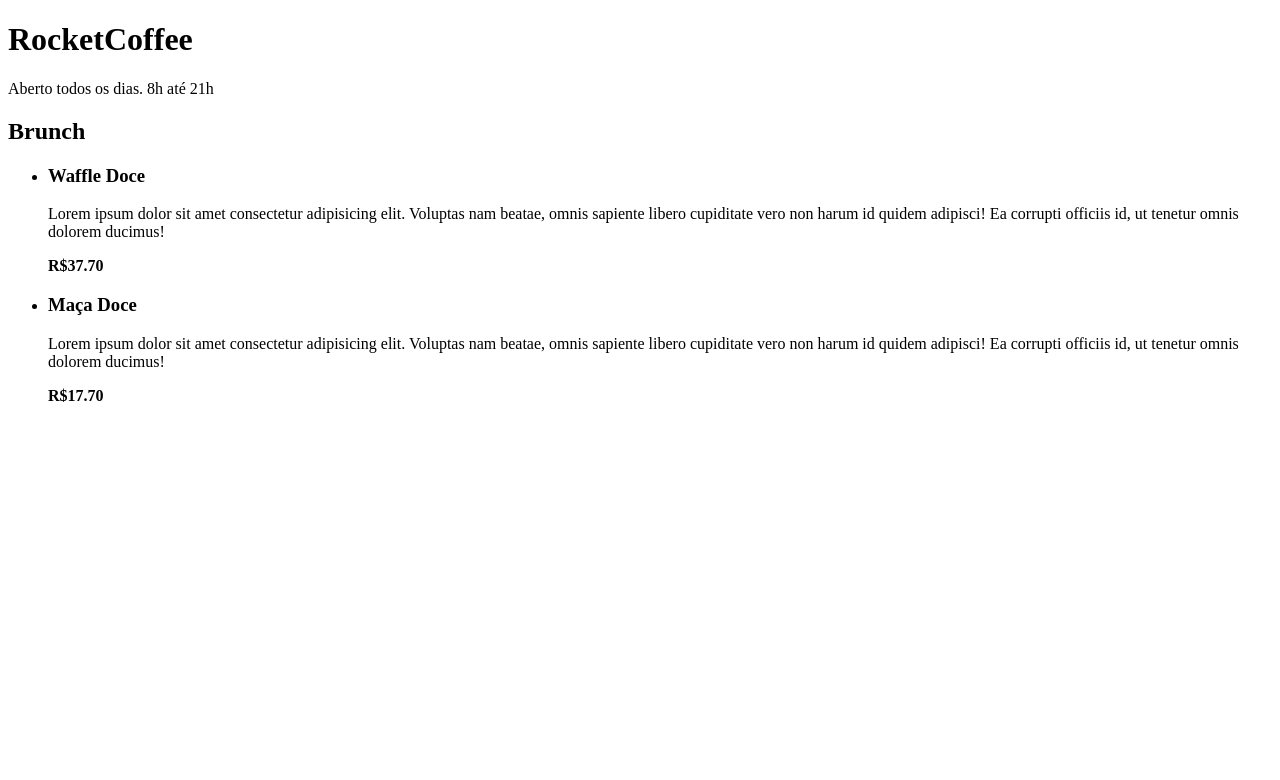
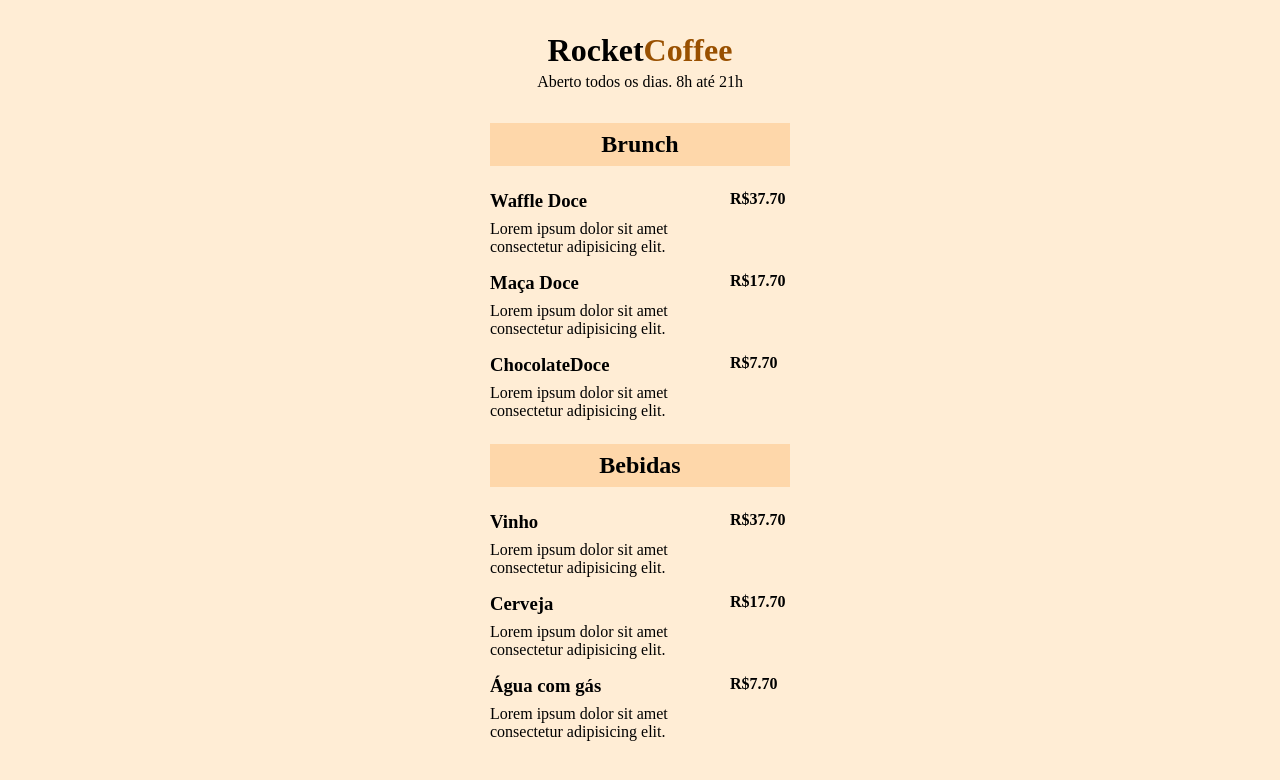
Before and after one commit to viniciusalencar/maratona-explorer, a plain HTML site: page index.html in a window 1280 px wide. Drawn offline with Linux system fonts and the light colour scheme.

Commit message:
finish second class

```diff
--- a/index.html
+++ b/index.html
@@ -10,7 +10,7 @@
 
 <body>
     <header>
-        <h1>RocketCoffee</h1>
+        <h1>Rocket<span>Coffee</span></h1>
         <p>Aberto todos os dias. 8h até 21h</p>
     </header>
 
@@ -21,7 +21,7 @@
             <li>
                 <div class="details">
                     <h3 class="product-title">Waffle Doce</h3>
-                    <p class="description">Lorem ipsum dolor sit amet consectetur adipisicing elit. Voluptas nam beatae, omnis sapiente libero cupiditate vero non harum id quidem adipisci! Ea corrupti officiis id, ut tenetur omnis dolorem ducimus!</p>
+                    <p class="description">Lorem ipsum dolor sit amet consectetur adipisicing elit. </p>
                 </div>
                 <strong class="price">R$37.70</strong>
             </li>
@@ -29,9 +29,47 @@
             <li>
                 <div class="details">
                     <h3 class="product-title">Maça Doce</h3>
-                    <p class="description">Lorem ipsum dolor sit amet consectetur adipisicing elit. Voluptas nam beatae, omnis sapiente libero cupiditate vero non harum id quidem adipisci! Ea corrupti officiis id, ut tenetur omnis dolorem ducimus!</p>
+                    <p class="description">Lorem ipsum dolor sit amet consectetur adipisicing elit. </p>
                 </div>
                 <strong class="price">R$17.70</strong>
+            </li>
+
+            <li>
+                <div class="details">
+                    <h3 class="product-title"> ChocolateDoce</h3>
+                    <p class="description">Lorem ipsum dolor sit amet consectetur adipisicing elit. </p>
+                </div>
+                <strong class="price">R$7.70</strong>
+            </li>
+        </ul>
+    </section>
+
+    <section>
+        <h2>Bebidas</h2>
+
+        <ul>
+            <li>
+                <div class="details">
+                    <h3 class="product-title">Vinho</h3>
+                    <p class="description">Lorem ipsum dolor sit amet consectetur adipisicing elit. </p>
+                </div>
+                <strong class="price">R$37.70</strong>
+            </li>
+
+            <li>
+                <div class="details">
+                    <h3 class="product-title">Cerveja</h3>
+                    <p class="description">Lorem ipsum dolor sit amet consectetur adipisicing elit. </p>
+                </div>
+                <strong class="price">R$17.70</strong>
+            </li>
+
+            <li>
+                <div class="details">
+                    <h3 class="product-title">Água com gás</h3>
+                    <p class="description">Lorem ipsum dolor sit amet consectetur adipisicing elit. </p>
+                </div>
+                <strong class="price">R$7.70</strong>
             </li>
         </ul>
     </section>
--- a/styles.css
+++ b/styles.css
@@ -0,0 +1,55 @@
+* {
+    margin: 0;
+    padding: 0
+}
+
+body {
+    background-color: #FFEDD5;
+}
+
+ul {
+    list-style: none;
+}
+
+header {
+    padding: 32px 0;
+    text-align: center;
+}
+
+header,
+section {
+    max-width: 300px;
+    margin: 0 auto;
+}
+
+header h1 {
+    margin-bottom: 4px;
+}
+
+header h1 span {
+    color: #995000;
+}
+
+section {
+    margin-bottom: 24px;
+}
+
+section h2 {
+    background-color: #FED7AA;
+    padding: 8px 16px;
+    text-align: center;
+    margin-bottom: 24px;
+}
+
+ul li {
+    margin-bottom: 16px;
+    display: flex;
+}
+
+li .details {
+    max-width: 240px;
+}
+
+.details h3 {
+    margin-bottom: 8px;
+}
```
